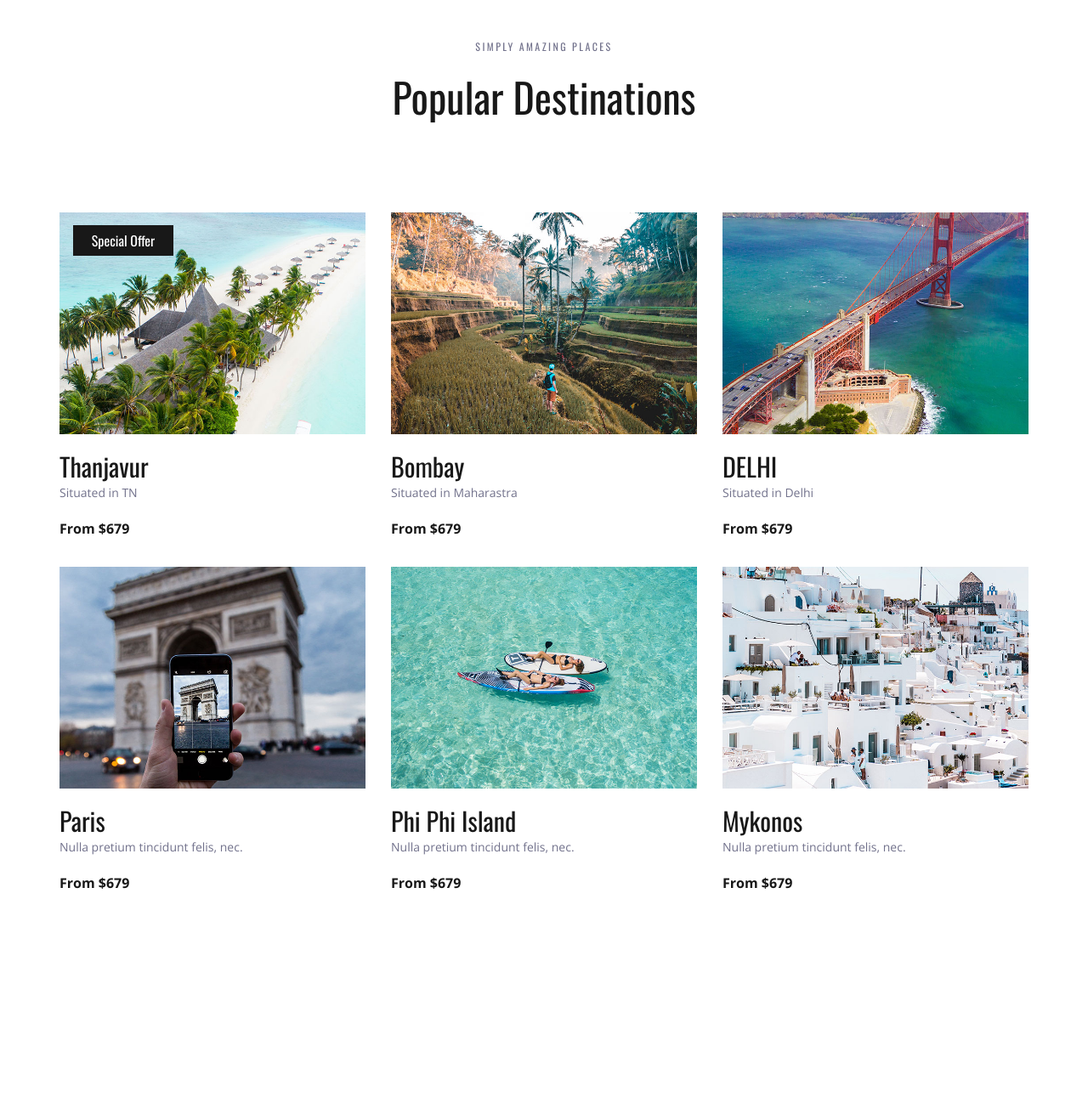
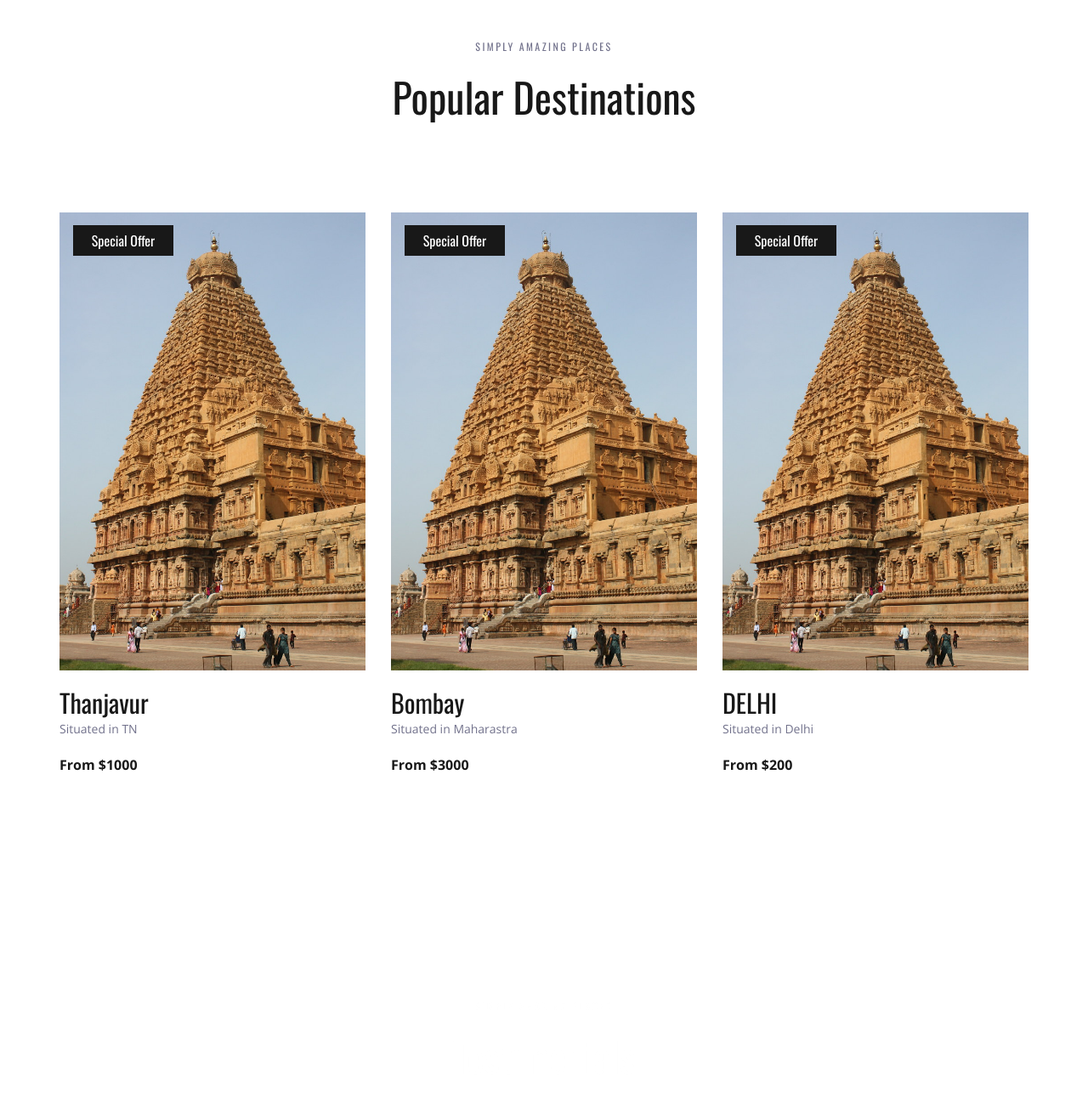
Before and after one commit to AstroAeBoy/Check_it, a Django app: page / in a window 1280 px wide. Shown: the part 1235-2526 px from the top of the page at 85% size. Run offline with Django 3.2, Linux system fonts and the light colour scheme; some libraries are stand-ins or nearby versions.

Commit message:
For loop introduced in html with JINJA format also image is sent using JINJA inside JINJA

```diff
--- a/Travel_app/models.py
+++ b/Travel_app/models.py
@@ -6,8 +6,9 @@ class Tour:
     """
     Instantiates the Travel places with user data
     """
-    def __init__(self, id, place, desc, price):
+    def __init__(self, id, place, desc, price,image):
         self.id = id
         self.place = place
         self.desc = desc
         self.price = price
+        self.image=image
--- a/Travel_app/views.py
+++ b/Travel_app/views.py
@@ -5,9 +5,9 @@ from collections import OrderedDict
 
 
 def Data_to_index():
-    TNJ=models.Tour(1,'Thanjavur','Situated in TN', 1000)
-    BOM=models.Tour(2,'Bombay','Situated in Maharastra', 3000)
-    DEL = models.Tour(3, 'DELHI', 'Situated in Delhi', 200)
+    TNJ=models.Tour(1,'Thanjavur','Situated in TN', 1000,"custom/thanjavur.jpg")
+    BOM=models.Tour(2,'Bombay','Situated in Maharastra', 3000,"custom/thanjavur.jpg")
+    DEL = models.Tour(3, 'DELHI', 'Situated in Delhi', 200,"custom/thanjavur.jpg")
     return [TNJ,BOM,DEL]
 
 def index(request):
@@ -17,11 +17,12 @@ def index(request):
     :return:
     """
     data=Data_to_index()
-    final_dict=OrderedDict()
-    i=1
-    for each in data:
-        key='data_'+str(i)
-        final_dict[key]=each
-        i+=1
-    print(final_dict)
-    return render(request,'index.html',final_dict)
+    # final_dict=OrderedDict()
+    # i=1
+    # for each in data:
+    #     key='data_'+str(i)
+    #     final_dict[key]=each
+    #     i+=1
+    # print(final_dict)
+    # return render(request,'index.html',final_dict)  final_dict={'dict_1':TNJ}
+    return render(request, 'index.html', {'data':data})
--- a/template/index.html
+++ b/template/index.html
@@ -1,5 +1,6 @@
 <!DOCTYPE html>
 {% load static %}
+{% static "images" as baseUrl%}
 <html lang="en">
 <head>
 <title>Travello</title>
@@ -249,77 +250,21 @@
 					<div class="destinations_container item_grid">
 
 						<!-- Destination -->
+						{% for i in data %}
 						<div class="destination item">
 							<div class="destination_image">
-								<img src='{% static "images/destination_1.jpg" %}' alt="">
+								<img src='{{baseUrl}}/{{ i.image }}' alt="">
 								<div class="spec_offer text-center"><a href="#">Special Offer</a></div>
 							</div>
 							<div class="destination_content">
-								<div class="destination_title"><a href="destinations.html">{{ data_1.place }}</a></div>
-								<div class="destination_subtitle"><p>{{data_1.desc}}</p></div>
-								<div class="destination_price">From $679</div>
+								<div class="destination_title"><a href="destinations.html">{{ i.place }}</a></div>
+								<div class="destination_subtitle"><p>{{i.desc}}</p></div>
+								<div class="destination_price">From ${{i.price}}</div>
 							</div>
 						</div>
+						{% endfor %}
 
-						<!-- Destination -->
-						<div class="destination item">
-							<div class="destination_image">
-								<img src='{% static "images/destination_2.jpg" %}' alt="">
-							</div>
-							<div class="destination_content">
-								<div class="destination_title"><a href="destinations.html">{{ data_2.place }}</a></div>
-								<div class="destination_subtitle"><p>{{data_2.desc}}</p></div>
-								<div class="destination_price">From $679</div>
-							</div>
-						</div>
 
-						<!-- Destination -->
-						<div class="destination item">
-							<div class="destination_image">
-								<img src='{% static "images/destination_3.jpg" %}' alt="">
-							</div>
-							<div class="destination_content">
-								<div class="destination_title"><a href="destinations.html">{{ data_3.place }}</a></div>
-								<div class="destination_subtitle"><p>{{data_3.desc}}</p></div>
-								<div class="destination_price">From $679</div>
-							</div>
-						</div>
-
-						<!-- Destination -->
-						<div class="destination item">
-							<div class="destination_image">
-								<img src='{% static "images/destination_4.jpg" %}' alt="">
-							</div>
-							<div class="destination_content">
-								<div class="destination_title"><a href="destinations.html">Paris</a></div>
-								<div class="destination_subtitle"><p>Nulla pretium tincidunt felis, nec.</p></div>
-								<div class="destination_price">From $679</div>
-							</div>
-						</div>
-
-						<!-- Destination -->
-						<div class="destination item">
-							<div class="destination_image">
-								<img src='{% static "images/destination_5.jpg" %}' alt="">
-							</div>
-							<div class="destination_content">
-								<div class="destination_title"><a href="destinations.html">Phi Phi Island</a></div>
-								<div class="destination_subtitle"><p>Nulla pretium tincidunt felis, nec.</p></div>
-								<div class="destination_price">From $679</div>
-							</div>
-						</div>
-
-						<!-- Destination -->
-						<div class="destination item">
-							<div class="destination_image">
-								<img src='{% static "images/destination_6.jpg" %}' alt="">
-							</div>
-							<div class="destination_content">
-								<div class="destination_title"><a href="destinations.html">Mykonos</a></div>
-								<div class="destination_subtitle"><p>Nulla pretium tincidunt felis, nec.</p></div>
-								<div class="destination_price">From $679</div>
-							</div>
-						</div>
 
 					</div>
 				</div>
```
Also changed, not shown: static/images/custom/thanjavur.jpg (added).
